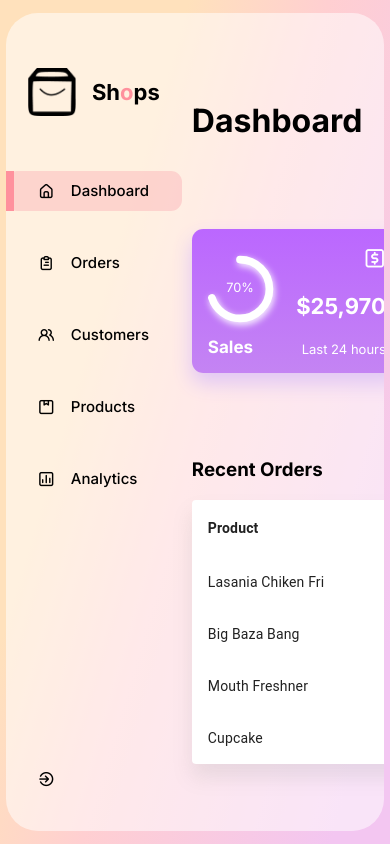
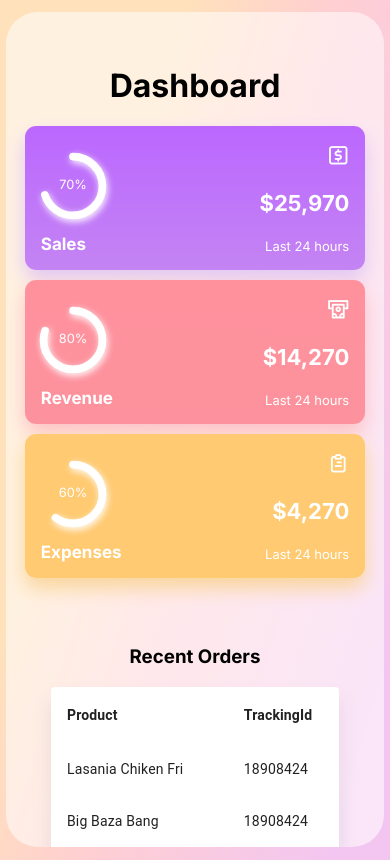
Before and after one commit to mauryasuraj38/dashboard-panel, a React (Create React App) app: page / in a window 390 px wide. Built offline with nearby package versions, Linux system fonts and the light colour scheme.

Commit message:
MainDash and RightSide Responsive Completed

```diff
--- a/src/App.css
+++ b/src/App.css
@@ -35,3 +35,24 @@
     grid-template-columns: 11rem auto 20rem;
     gap: 10px;
 }
+
+@media screen and (max-width:1200px){
+    .App{
+        padding-top: 2%;
+        padding-bottom: 2%;
+    }
+    .container{
+        grid-template-columns: 10% 50% auto;
+        overflow-y: scroll;
+        padding-bottom: 1rem;
+    }
+}
+
+@media screen and (max-width:768px){
+    .container{
+        grid-template-columns: 1fr;
+    }
+    .container::-webkit-scrollbar{
+        display: none;
+    }
+}
--- a/src/component/Card/Card.css
+++ b/src/component/Card/Card.css
@@ -106,3 +106,22 @@
 .chartContainer{
     width: 70%;
 }
+
+@media screen and (max-width:1200px){
+    .ExpandedCard{
+        top: 2rem;
+        height: 70vh;
+        left: 6rem;
+        padding-bottom: 40px;
+    }
+}
+
+
+@media screen and (max-width:768px){
+    .ExpandedCard{
+        top: 8rem;
+        height: 50%;
+        left: 15px;
+        width: 80%;
+    }
+}
--- a/src/component/Cards/Cards.css
+++ b/src/component/Cards/Cards.css
@@ -6,3 +6,19 @@
 .parentContainer{
     width: 100%;
 }
+
+@media screen and (max-width:1200px){
+    .Cards{
+        flex-direction: column;
+    }
+
+    .parentContainer{
+        height: 9rem;
+    }
+}
+
+@media screen and (max-width:768px){
+    .Cards{
+        width: 90%;
+    }
+}
--- a/src/component/MainDash/MainDash.css
+++ b/src/component/MainDash/MainDash.css
@@ -3,3 +3,16 @@
     flex-direction: column;
     justify-content: space-evenly;
 }
+
+@media screen and (max-width:1200px){
+    .MainDash{
+        justify-content: flex-start ;
+        margin-top: 2rem;
+    }
+}
+
+@media screen and (max-width:768px){
+    .MainDash{
+        align-items: center;
+    }
+}
--- a/src/component/RightSide/RightSide.css
+++ b/src/component/RightSide/RightSide.css
@@ -4,3 +4,23 @@
     width: 95%;
     justify-content: space-evenly;
 }
+
+@media screen and (max-width:1200px){
+    .RightSide{
+        justify-content: flex-start;
+        margin-top: 3rem;
+    }
+}
+
+@media screen and (max-width:768px){
+    .RightSide{
+        width: 100%;
+        margin-top: 0;
+    }
+
+    .RightSide>div{
+        display: flex;
+        flex-direction: column;
+        align-items: center;
+    }
+}
--- a/src/component/Sidebar/sidebar.css
+++ b/src/component/Sidebar/sidebar.css
@@ -71,3 +71,17 @@
     bottom: 2rem;
     width: 100%;
 }
+
+
+@media screen and (max-width:1200px){
+    .logo, .menuItem>span{
+        display: none;
+    }
+}
+
+
+@media screen and (max-width:768px){
+    .Sidebar{
+        display: none;
+    }
+}
--- a/src/component/Table/Table.css
+++ b/src/component/Table/Table.css
@@ -18,3 +18,20 @@
 .Details{
     color: #00b5ff !important;
 }
+
+@media screen and (max-width:1200px){
+    .Table{
+        margin-top: 3rem;
+        width: 170%;
+    }
+}
+
+@media screen and (max-width:768px){
+    .Table{
+        position: relative;
+        display: flex;
+        flex-direction: column;
+        align-items: center;
+        width: 18rem;
+    }
+}
```
